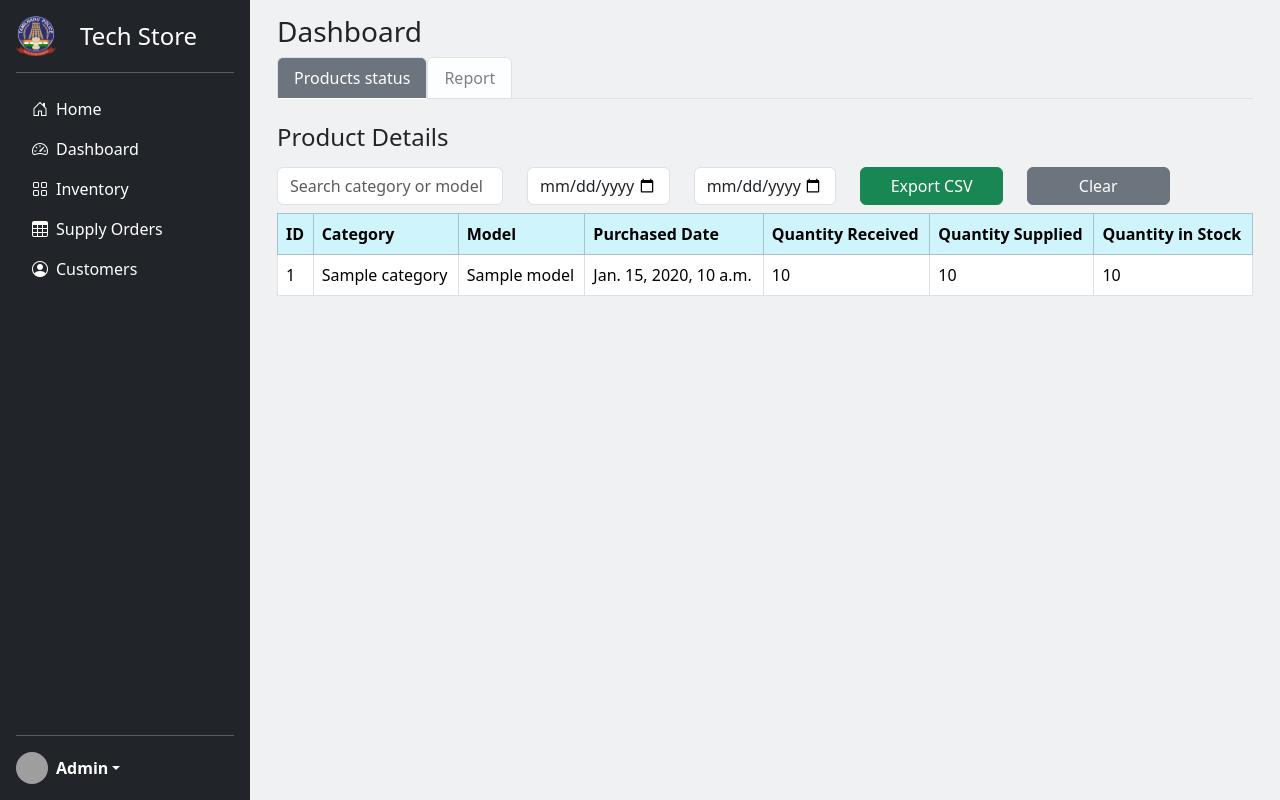
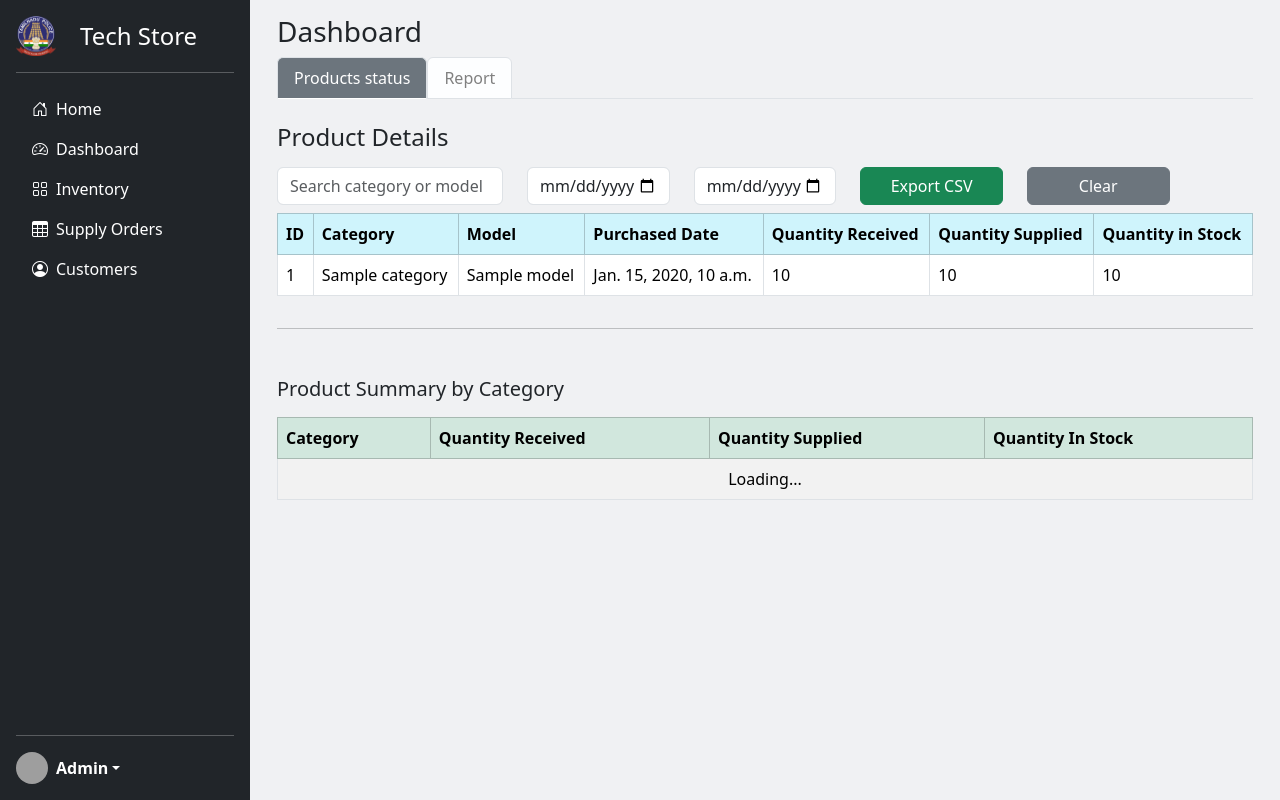
Before and after one commit to rdc-tech49/techstore, a Django app: template storemanagement/techstore/templates/techstore/store_admin_dashboard.html in a window 1280 px wide. Run offline with Django 3.2, Linux system fonts and the light colour scheme; the template is opened without the code that fills it: most values are stand-ins (such as "Sample title", 1, 10 or a date in 2020); grey boxes are pictures that could not be loaded.

Commit message:
added dash second table

```diff
--- a/storemanagement/techstore/templates/techstore/store_admin_dashboard.html
+++ b/storemanagement/techstore/templates/techstore/store_admin_dashboard.html
@@ -61,6 +61,25 @@
           </tbody>
         </table>
       </div>
+
+      <hr>
+      <h5 class="mt-5 mb-3">Product Summary by Category</h5>
+<div class="table-responsive">
+  <table class="table table-bordered table-striped" id="productSummaryByCategory">
+    <thead class="table-success">
+      <tr>
+        <th>Category</th>
+        <th>Quantity Received</th>
+        <th>Quantity Supplied</th>
+        <th>Quantity In Stock</th>
+      </tr>
+    </thead>
+    <tbody id="summaryCategoryBody">
+      <tr><td colspan="4" class="text-center">Loading...</td></tr>
+    </tbody>
+  </table>
+</div>
+
     </div>
 
 
@@ -163,6 +182,35 @@
     fetchProductStatus();
   </script>
 
+  {% comment %} second table  {% endcomment %}
+  <script>
+    function fetchProductSummaryByCategory() {
+      fetch('/dashboard/product-status/summary-category/')
+        .then(response => response.json())
+        .then(json => {
+          const tbody = document.getElementById('summaryCategoryBody');
+          tbody.innerHTML = "";
+
+          if (json.data.length === 0) {
+            tbody.innerHTML = `<tr><td colspan="4" class="text-center">No data available</td></tr>`;
+          } else {
+            json.data.forEach(row => {
+              tbody.innerHTML += `
+                <tr>
+                  <td>${row.category}</td>
+                  <td>${row.quantity_received}</td>
+                  <td>${row.quantity_supplied}</td>
+                  <td>${row.quantity_in_stock}</td>
+                </tr>`;
+            });
+          }
+        });
+    }
+
+    // Call it on page load or when product status is fetched
+    document.addEventListener('DOMContentLoaded', fetchProductSummaryByCategory);
+
+  </script>
   {% comment %} Chart.js for the first chart & second - stacked bar chart for received vs supplied  {% endcomment %}
   <script>
     document.addEventListener('DOMContentLoaded', function () {
--- a/storemanagement/techstore/urls.py
+++ b/storemanagement/techstore/urls.py
@@ -49,6 +49,9 @@ urlpatterns = [
     path('dashboard/product-status/filter/', views.get_filtered_product_status, name='product_status_filter'),
     path('dashboard/product-status/export/', views.export_product_status_csv, name='product_status_export'),
 
+    # dashboard second table
+    path('dashboard/product-status/summary-category/', views.product_status_summary_by_category, name='product_status_summary_category'),
+
 
     # First chart - stacked bar chart for received vs supplied
     path('dashboard/chart-data/category/', views.category_chart_data, name='category_chart_data'),
```
Also changed, not shown: storemanagement/techstore/views.py (+25 -0 lines).
